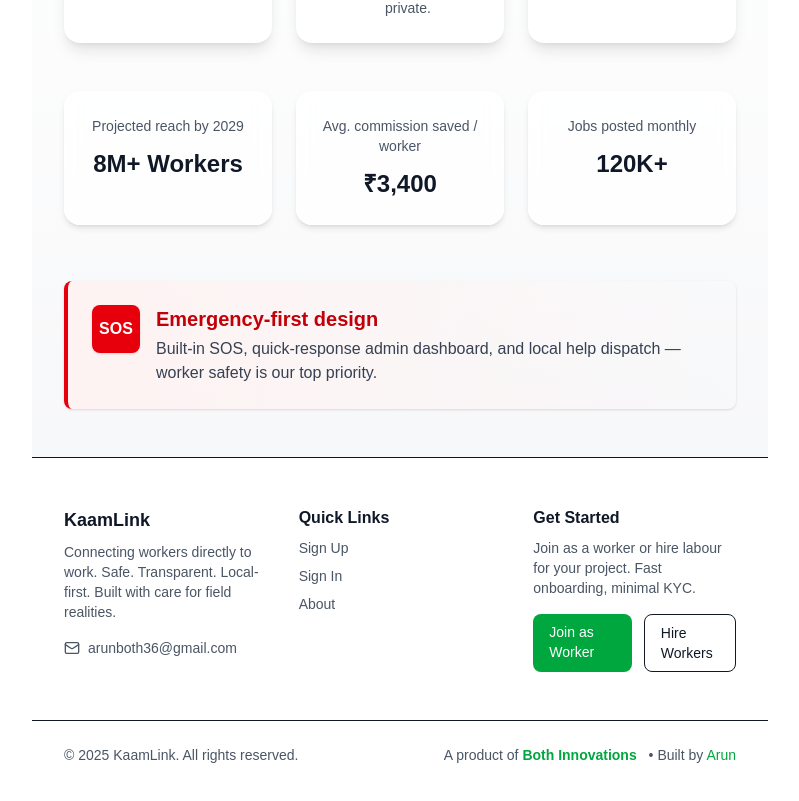
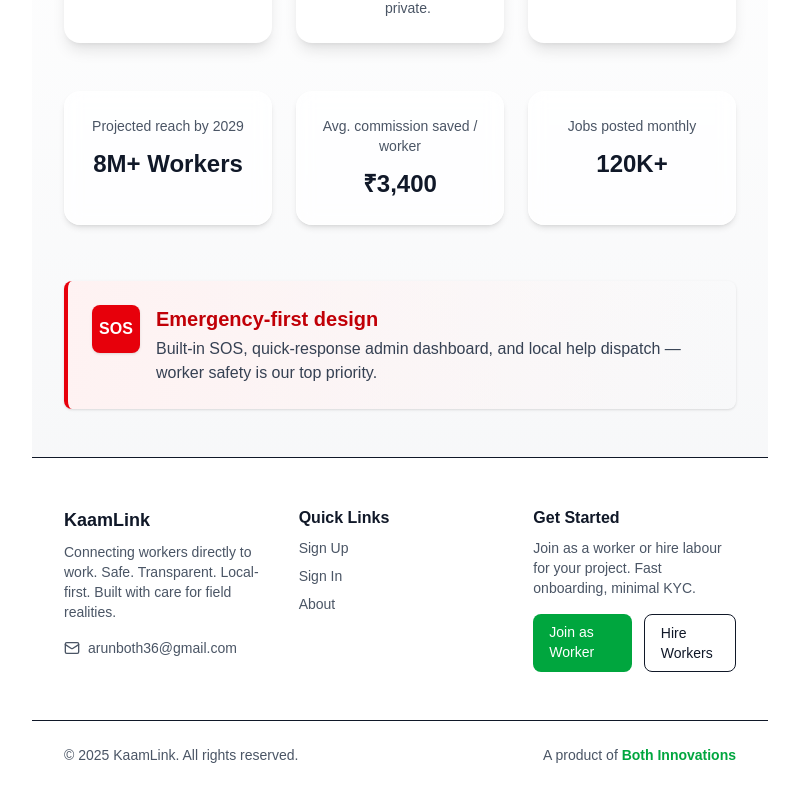
Before and after one commit to Arun-developer123/workers, a Next.js app: page / in a window 1280 px wide. Shown: the part 1275-2076 px from the top of the page, without its empty margins (240-1039 px from the left). Built offline with nearby package versions, Linux system fonts and the light colour scheme.

Commit message:
connect!

```diff
--- a/src/app/page.tsx
+++ b/src/app/page.tsx
@@ -261,9 +261,9 @@ export default function LandingPage() {
 
         <div className="border-t bg-white/60">
   <div className="max-w-7xl mx-auto px-6 lg:px-8 py-6 text-sm text-gray-600 flex flex-col md:flex-row items-center justify-between gap-3">
+
     <span>© {new Date().getFullYear()} KaamLink. All rights reserved.</span>
 
-    <div className="flex flex-col md:flex-row items-center gap-2 text-center md:text-right">
     <span>
       A product of{" "}
       <a
@@ -275,14 +275,9 @@ export default function LandingPage() {
       </a>
     </span>
 
-      <span>
-        &nbsp;• Built by{" "}
-        <a href="mailto:arunboth36@gmail.com" className="text-green-600 hover:underline">Arun</a>
-      </span>
+  </div>
 </div>
 
-  </div>
-</div>
 
       </footer>
     </main>
```
Lines whose indentation alone changed are shown as unchanged.
